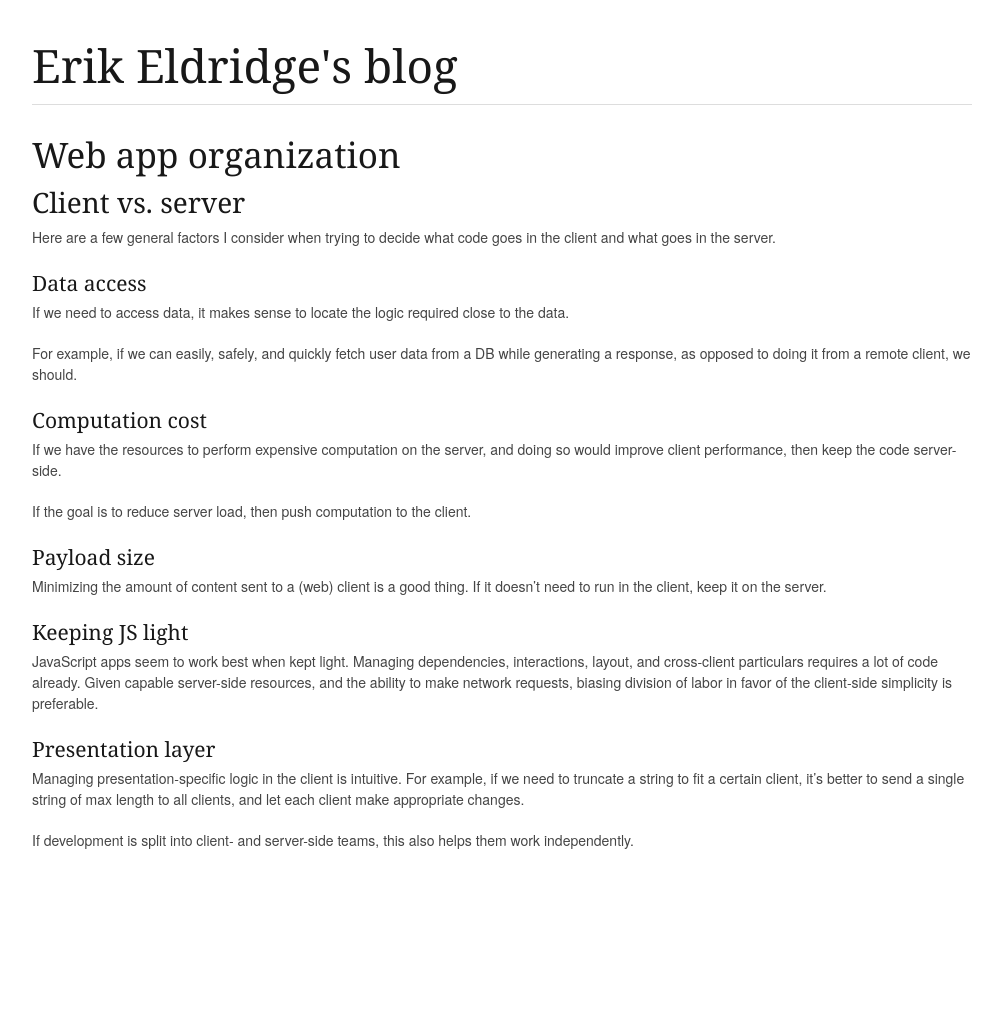
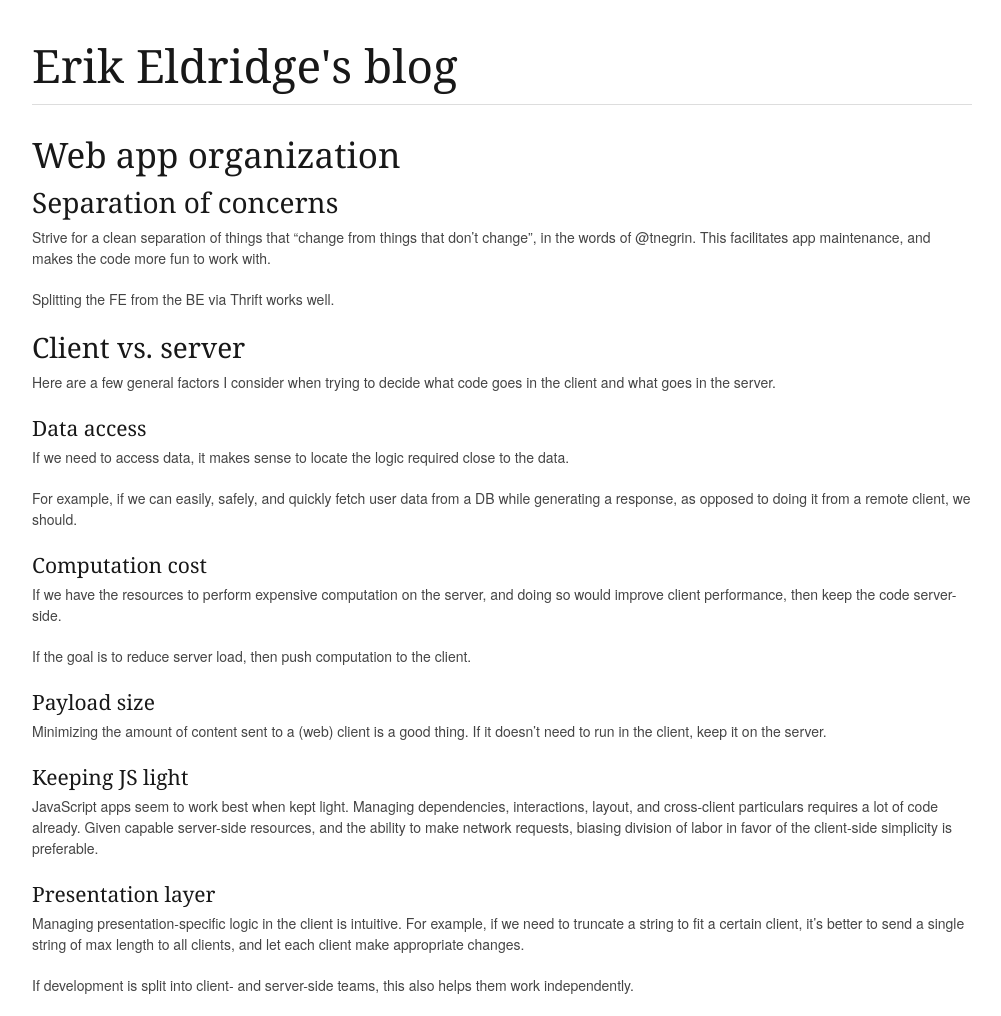
Before and after one commit to erikeldridge/erikeldridge.github.com, a Jekyll site: the page built from _posts/2012-1-28-web-app-organization.md, in a window 1280 px wide. Shown: the whole page, without its empty margins (138-1139 px from the left). Built offline with Jekyll 4.4.1, drawn with Linux system fonts in a browser that asks for light colours; Markdown is read by kramdown in place of the engine named in the settings; before the commit the page ends 900 px from its top, so only the background shows below that.

Commit message:
Add separation of concerns

```diff
--- a/_posts/2012-1-28-web-app-organization.md
+++ b/_posts/2012-1-28-web-app-organization.md
@@ -3,6 +3,12 @@ layout: default
 ---
 
 ## Web app organization
+
+### Separation of concerns
+
+Strive for a clean separation of things that "change from things that don't change", in the words of @tnegrin. This facilitates app maintenance, and makes the code more fun to work with.
+
+Splitting the FE from the BE via Thrift works well.
 
 ### Client vs. server
 
```
